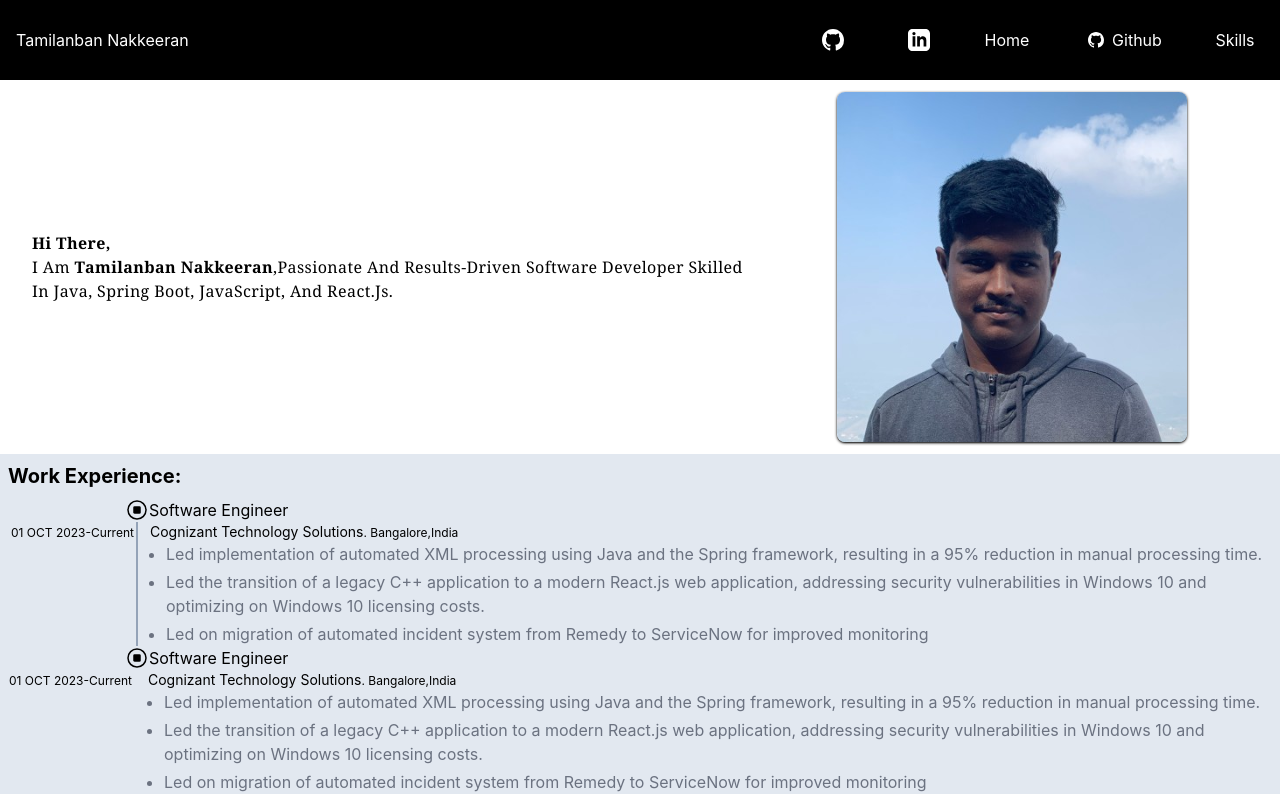
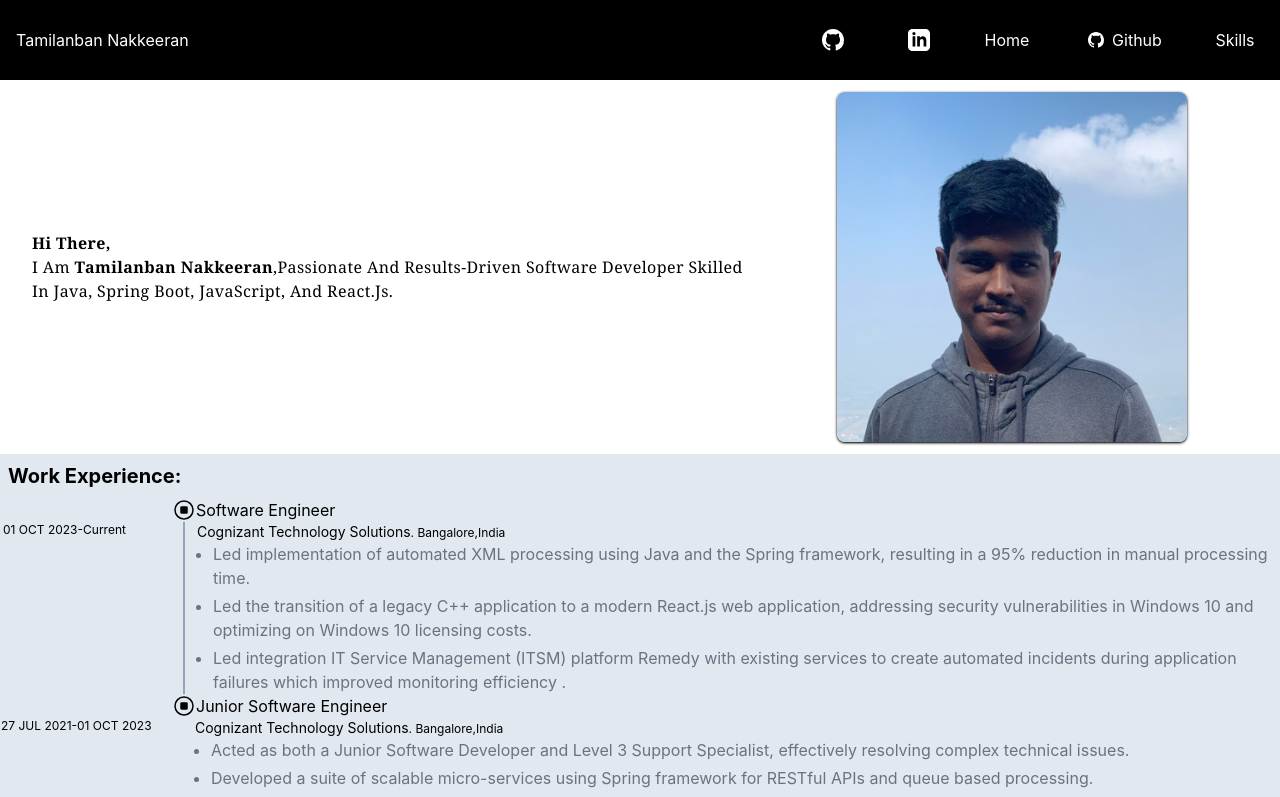
Before and after one commit to tamilanbann/tamilanbann.github.io, a React (Create React App) app: page / in a window 1280 px wide. Shown: the top 797 px of the page. Built offline with nearby package versions, Linux system fonts and the light colour scheme.

Commit message:
added work experience

```diff
--- a/src/components/WorkExperience.js
+++ b/src/components/WorkExperience.js
@@ -18,7 +18,7 @@ export function WorkExperience() {
     <section className="text-left bg-slate-200" ref={workExperienceRef}>
       <div className="p-2 text-xl font-bold">Work Experience:</div>
       <div
-        className={`pl-4 md:pl-32  duration-1000 transition ${
+        className={`pl-4 md:pl-[175px]  duration-1000 transition ${
           isWorkExperiencVisible ? "  " : " translate-x-full"
         }`}
       >
@@ -49,12 +49,14 @@ export function WorkExperience() {
                 <div>{workExperience.role}</div>
               </div>
               <div className="border-l-2 border-slate-400 group-last:border-l-0 pl-3 md:pl-2  ml-2 ">
-                <div className="flex flex-wrap-reverse md:flex-row items-baseline md:-translate-x-[135px]">
-                  <div className={`order-3 md:order-2  text-sm md:pl-4`}>
+                <div className="flex flex-wrap-reverse md:flex-row items-baseline ">
+                  <div className={`order-3 md:order-2  text-sm md:pl-1 `}>
                     {workExperience.employer}
                   </div>
 
-                  <div className={`order-1 text-xs  `}>
+                  <div
+                    className={` order-1 text-xs  md:absolute md:-translate-x-[190px] `}
+                  >
                     {workExperience.from}-{workExperience.to}{" "}
                   </div>
                   <div className={`order-2 md:order-3 text-xs`}>
--- a/src/components/constants/workExperienceConstant.js
+++ b/src/components/constants/workExperienceConstant.js
@@ -9,20 +9,24 @@ export const workExperiences = [
     activities: [
       "Led implementation of automated XML processing using Java and the Spring framework, resulting in a 95% reduction in manual processing time.",
       "Led the transition of a legacy C++ application to a modern React.js web application, addressing security vulnerabilities in Windows 10 and optimizing on Windows 10 licensing costs.",
-      "Led on migration of automated incident system from Remedy to ServiceNow for improved monitoring",
+      "Led integration IT Service Management (ITSM) platform Remedy with existing services to create automated incidents during application failures which improved monitoring efficiency .",
     ],
   },
   {
-    from: "01 OCT 2023",
-    to: "Current",
-    role: "Software Engineer",
+    from: "27 JUL 2021",
+    to: "01 OCT 2023",
+    role: "Junior Software Engineer",
     employer: "Cognizant Technology Solutions",
     city: "Bangalore",
     country: "India",
     activities: [
-      "Led implementation of automated XML processing using Java and the Spring framework, resulting in a 95% reduction in manual processing time.",
-      "Led the transition of a legacy C++ application to a modern React.js web application, addressing security vulnerabilities in Windows 10 and optimizing on Windows 10 licensing costs.",
-      "Led on migration of automated incident system from Remedy to ServiceNow for improved monitoring",
+      "Acted as both a Junior Software Developer and Level 3 Support Specialist, effectively resolving complex technical issues.",
+      "Developed a suite of scalable micro-services using Spring framework for RESTful APIs and queue based processing.",
+      "worked on optimising SQL query performance through database schema analysis, resulting in a daily time savings of 4 hours which is 50% reduction in runtime. ",
+      "Leveraged Spring framework to build automated tasks, streamlining critical processes and reducing manual intervention.",
+      "Provided Level 3 Support for critical production issues, resolving issues promptly, and ensuring minimal service disruption.",
+      "Utilized DataDog for monitoring and optimizing application performance, ensuring seamless user experiences.",
+      "Mentored and managed a team of trainees, providing guidance, support, and technical training to facilitate their professional growth.",
     ],
   },
 ];
```
